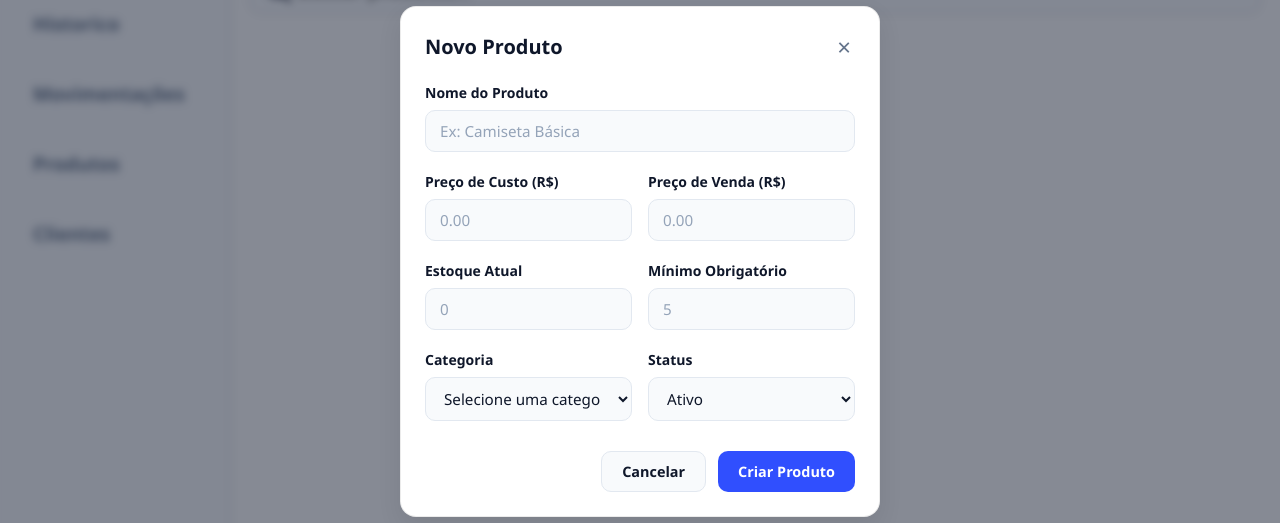
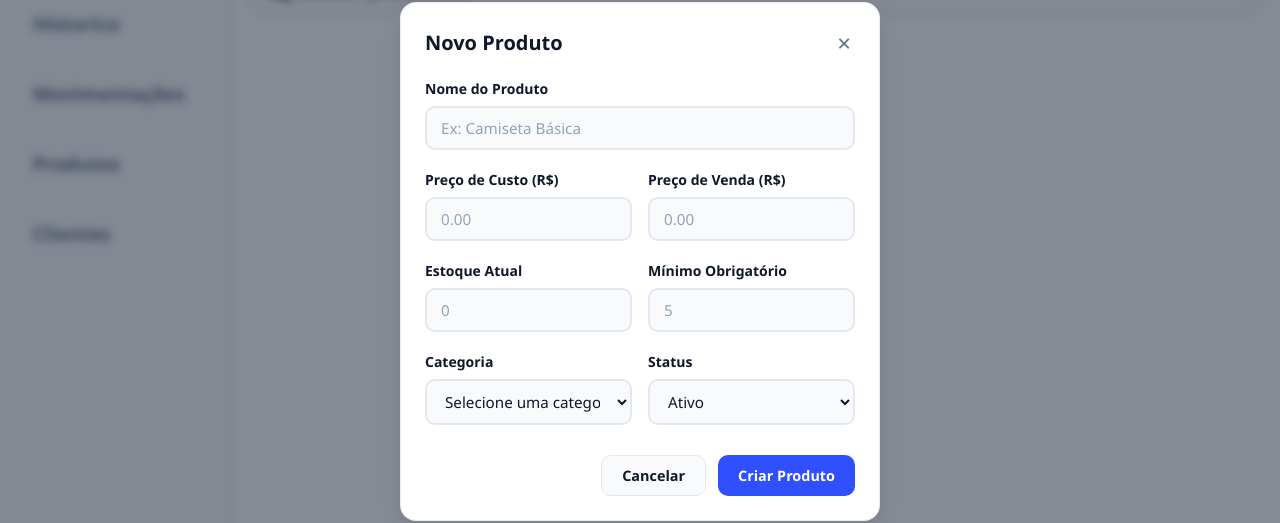
Before and after one commit to davicamachodasilva/gerenciador-de-estoque-e-vendas, a React (Vite) app in the folder Frontend/stock-flow/: page / in a window 1280 px wide. Both pictures are taken after a click on the button "Novo produto". Shown: the part 139-662 px from the top of the page. Built offline with nearby package versions, Linux system fonts and the light colour scheme.

Commit message:
Separação do FormProduto para que ele seja um componente proprio, e criação da props onClose para a funcionalidade dos botões de 'abrir' e 'fechar' o form

```diff
--- a/Frontend/stock-flow/src/components/Forms/FormProduto.module.css
+++ b/Frontend/stock-flow/src/components/Forms/FormProduto.module.css
@@ -89,7 +89,7 @@
   width: 100%;
   padding: 10px 14px;
   border-radius: 10px;
-  border: 1px solid var(--cor-button);
+  border: 2px solid var(--cor-button);
   background-color: var(--bg-card);
   color: var(--texto-p);
   font-size: 0.95rem;
@@ -104,7 +104,7 @@
 
 .campoTexto:focus,
 .campoSelecione:focus {
-  border: 1px solid var(--cor-button);
+  border: 2px solid var(--texto-p);
   box-shadow: 0px 0px 5px 0px #c5c5c58a;
   background-color: var(--bg-card);
 }
```
